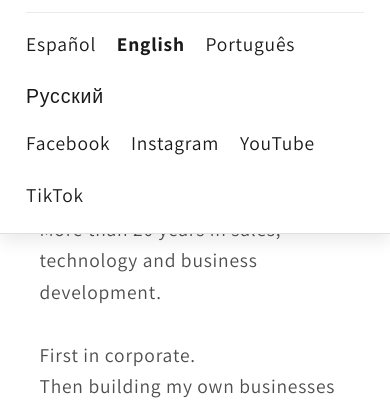
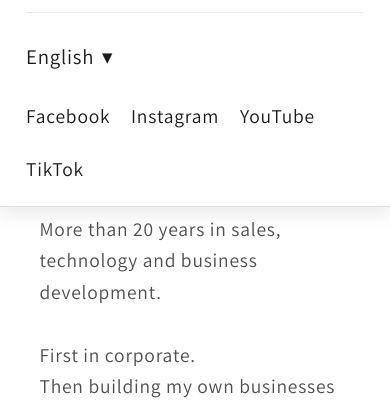
Before and after one commit to alexanderklimin/klimin-site-deploy, an Astro site: page /en in a window 390 px wide. Both pictures are taken after a click on the heading "Menu". Shown: the part 442-844 px from the top of the page. Built offline with nearby package versions, Linux system fonts and the light colour scheme; Astro itself is replaced by a stand-in of ours.

Commit message:
Make the mobile language selector a dropdown
Co-Authored-By: Claude Opus 5.5 <noreply@anthropic.com>

```diff
--- a/public/css/site.css
+++ b/public/css/site.css
@@ -35,10 +35,15 @@ body { grid-template-rows: auto 1fr auto; }
   .site-menu__panel { position: absolute; left: 0; right: 0; top: 100%; background: #fff; border-bottom: 1px solid rgba(0, 0, 0, .12); box-shadow: 0 8px 16px rgba(0, 0, 0, .08); padding: .8rem 0 1.6rem; }
   .site-menu nav { display: flex; flex-direction: column; }
   .site-menu nav a { padding: 1.2rem 2rem; font-size: 1.8rem; }
-  .site-menu__langs, .site-menu__social { list-style: none; margin: 1.2rem 2rem 0; padding: 1.2rem 0 0; display: flex; flex-wrap: wrap; gap: 1.6rem; border-top: 1px solid rgba(0, 0, 0, .08); }
-  .site-menu__social { border-top: 0; padding-top: 0; }
-  .site-menu__langs a, .site-menu__social a { color: #1a1a1a; text-decoration: none; font-size: 1.5rem; }
-  .site-menu__langs a[aria-current="true"] { font-weight: 700; }
+  .site-menu__lang { margin: 1.2rem 2rem 0; padding-top: 1.2rem; border-top: 1px solid rgba(0, 0, 0, .08); }
+  .site-menu .site-menu__lang summary { display: inline-flex; width: auto; height: 4.4rem; gap: .6rem; font-size: 1.6rem; color: #1a1a1a; }
+  .site-menu__lang summary::after { content: "▾"; }
+  .site-menu__lang[open] summary::after { content: "▴"; }
+  .site-menu__lang ul { list-style: none; margin: 0; padding: 0; }
+  .site-menu__lang li a { display: block; padding: 1rem 0; color: #1a1a1a; text-decoration: none; font-size: 1.6rem; }
+  .site-menu__lang a[aria-current="true"] { font-weight: 700; }
+  .site-menu__social { list-style: none; margin: 1.2rem 2rem 0; padding: 0; display: flex; flex-wrap: wrap; gap: 1.6rem; }
+  .site-menu__social a { color: #1a1a1a; text-decoration: none; font-size: 1.5rem; }
 }
 
 .site-footer { background: #f7f7f7; border-top: 1px solid rgba(0, 0, 0, .08); padding: 3.2rem 2rem 2rem; font-size: 1.5rem; }
--- a/src/layouts/Layout.astro
+++ b/src/layouts/Layout.astro
@@ -74,7 +74,10 @@ const ld = (s) => s.replace(/<\//g, "<\\/");
           <summary aria-label="Menu">☰</summary>
           <div class="site-menu__panel">
             <nav>{nav.menu.map(([href, label]) => <a href={href}>{label}</a>)}</nav>
-            <ul class="site-menu__langs">{languages.map(([code, label]) => <li><a href={altPath(code)} hreflang={code} lang={code} aria-current={code === page.locale ? "true" : undefined}>{label}</a></li>)}</ul>
+            <details class="site-menu__lang">
+              <summary>{current}</summary>
+              <ul>{languages.map(([code, label]) => <li><a href={altPath(code)} hreflang={code} lang={code} aria-current={code === page.locale ? "true" : undefined}>{label}</a></li>)}</ul>
+            </details>
             <ul class="site-menu__social">{socials.map(([label, href]) => <li><a href={href} rel="noopener" target="_blank">{label}</a></li>)}</ul>
           </div>
         </details>
```
Also changed, not shown: CHANGELOG.md.
